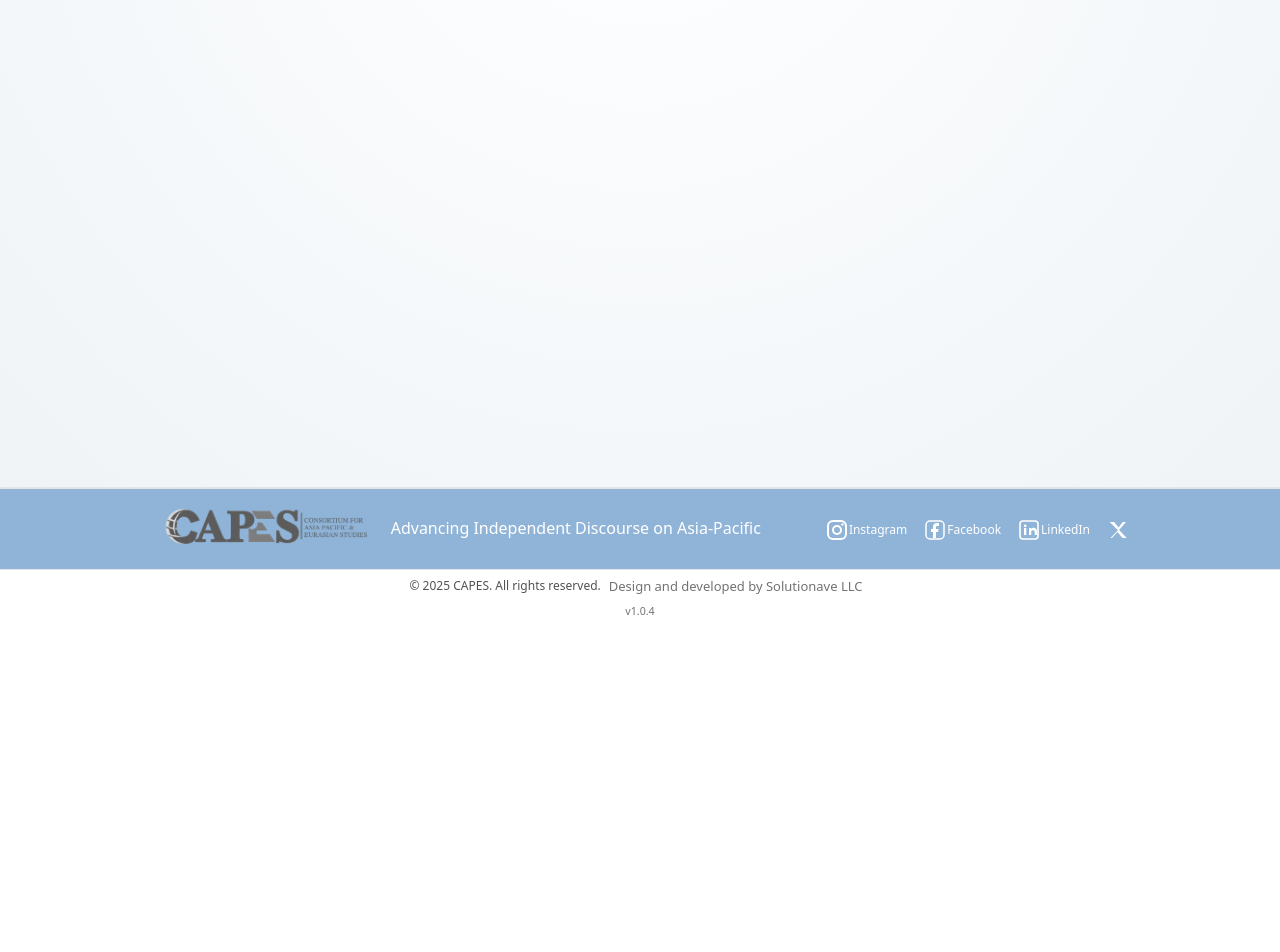
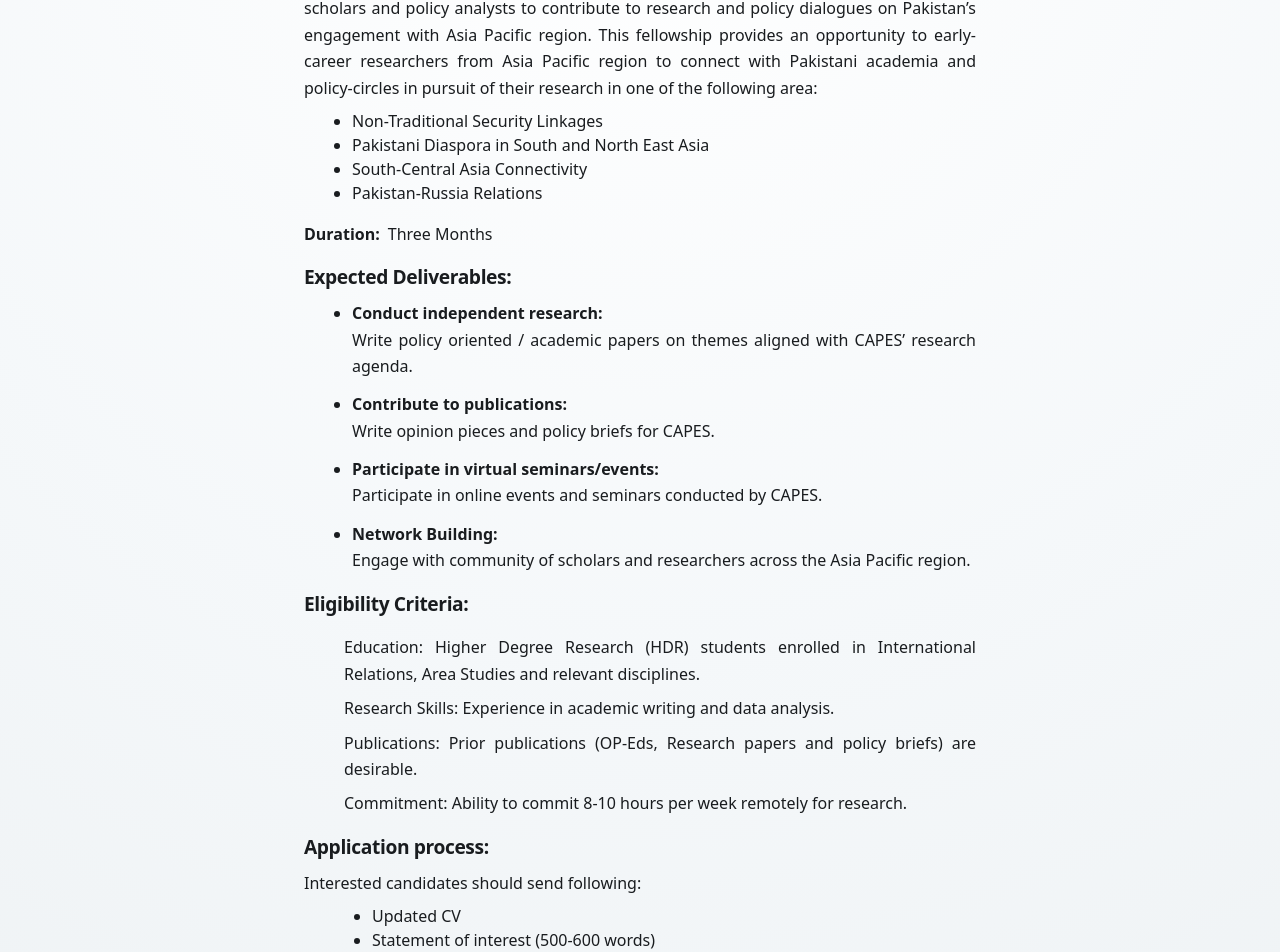
Before and after one commit to solutionave/capspak-website, a Next.js app: page /fellowship in a window 1280 px wide. Shown: the part 173-1125 px from the top of the page. Before the commit the page ends 800 px from the top, so only its background shows below. Built offline with nearby package versions, Linux system fonts and the light colour scheme.

Commit message:
Fellowship data added

```diff
--- a/app/fellowship/page.tsx
+++ b/app/fellowship/page.tsx
@@ -2,8 +2,9 @@
 
 const Page = () => {
   return (
-    <div className="p-6 text-lg">
-      <p>
+    <div className="min-h-screen flex items-center justify-center text-justify">
+    <div className="w-2xl space-y-2 ">
+      {/* <p>
         <a
           href="/Assets/Opportunities/CAPES NON RESIDENT FELLOWSHIP PROGRAM.pdf"
           target="_blank"
@@ -12,7 +13,62 @@
         >
           CAPES Non Resident Fellowship Program
         </a>
-      </p>
+      </p> */}
+
+      <h2 className="font-bold text-center my-6 text-[1.25rem]">NON RESIDENT FELLOWSHIP PROGRAM</h2>
+      <p>CAPES nonresident fellowship program offers an opportunity for emerging researchers,
+        scholars and policy analysts to contribute to research and policy dialogues on Pakistan’s
+        engagement with Asia Pacific region. This fellowship provides an opportunity to early-career researchers from Asia Pacific region to connect with Pakistani academia and
+        policy-circles in pursuit of their research in one of the following area:</p>
+
+      <ul className="list-disc pl-12">
+        <li>Non-Traditional Security Linkages </li>
+        <li>Pakistani Diaspora in South and North East Asia </li>
+        <li>South-Central Asia Connectivity</li>
+        <li>Pakistan-Russia Relations </li>
+      </ul>
+
+      <div className="flex my-4 ">
+        <p className="font-bold">Duration: </p>
+        <p className="pl-2">Three Months </p>
+      </div>
+
+      <h2 className="font-bold text-[1.2rem]">Expected Deliverables: </h2>
+      <div>
+        <ul className="list-disc pl-12">
+          <li className=" mb-3">
+            <p className="font-semibold">Conduct independent research:</p>
+            <p>Write policy oriented / academic papers on themes aligned with CAPES’ research agenda.</p>
+          </li>
+          <li className=" mb-3">
+            <p className="font-semibold">Contribute to publications:</p>
+            <p>Write opinion pieces and policy briefs for CAPES.</p>
+          </li>
+          <li className=" mb-3">
+            <p className="font-semibold">Participate in virtual seminars/events:</p>
+            <p>Participate in online events and seminars conducted by CAPES.</p>
+          </li>
+          <li className=" mb-3">
+            <p className="font-semibold">Network Building:</p>
+            <p>Engage with community of scholars and researchers across the Asia Pacific region.</p>
+          </li>
+        </ul>
+      </div>
+
+      <h2 className="font-bold text-[1.2rem] my-4">Eligibility Criteria:</h2>
+      <p className="pl-10"> <span className="font-medium">Education:</span> Higher Degree Research (HDR) students enrolled in International Relations, Area Studies and relevant disciplines. </p>
+      <p className="pl-10"> <span className="font-medium">Research Skills:</span> Experience in academic writing and data analysis. </p>
+      <p className="pl-10"> <span className="font-medium">Publications:</span> Prior publications (OP-Eds, Research papers and policy briefs) are desirable. </p>
+      <p className="pl-10"> <span className="font-medium">Commitment:</span> Ability to commit 8-10 hours per week remotely for research. </p>
+
+      <h2 className="font-bold text-[1.2rem] mt-4">Application process:</h2>
+      <p>Interested candidates should send following:</p>
+      <ul className="list-disc pl-17">
+        <li>Updated CV</li>
+        <li>Statement of interest (500-600 words)</li>
+        <li>One writing sample (published)</li>
+      </ul>
+    </div>
     </div>
   );
 };
```
